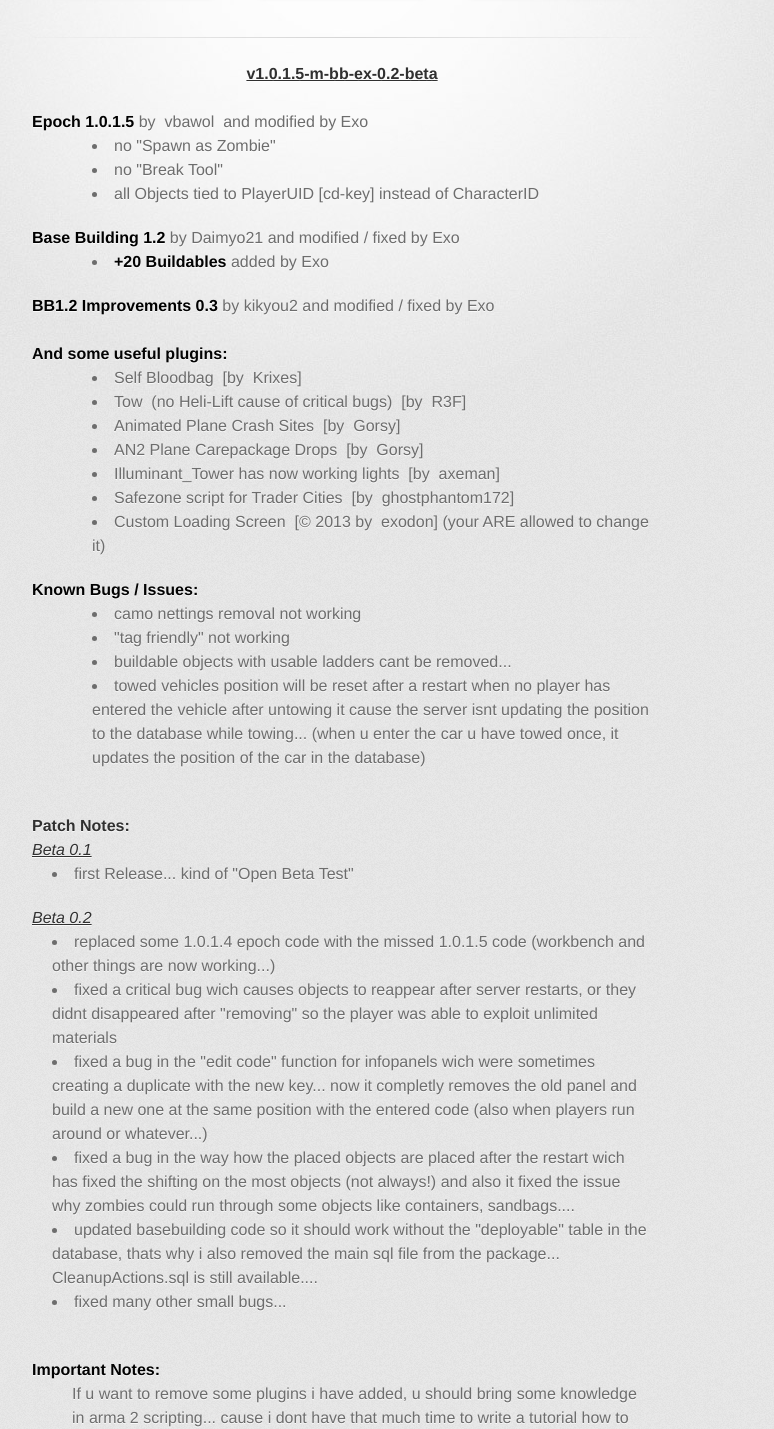
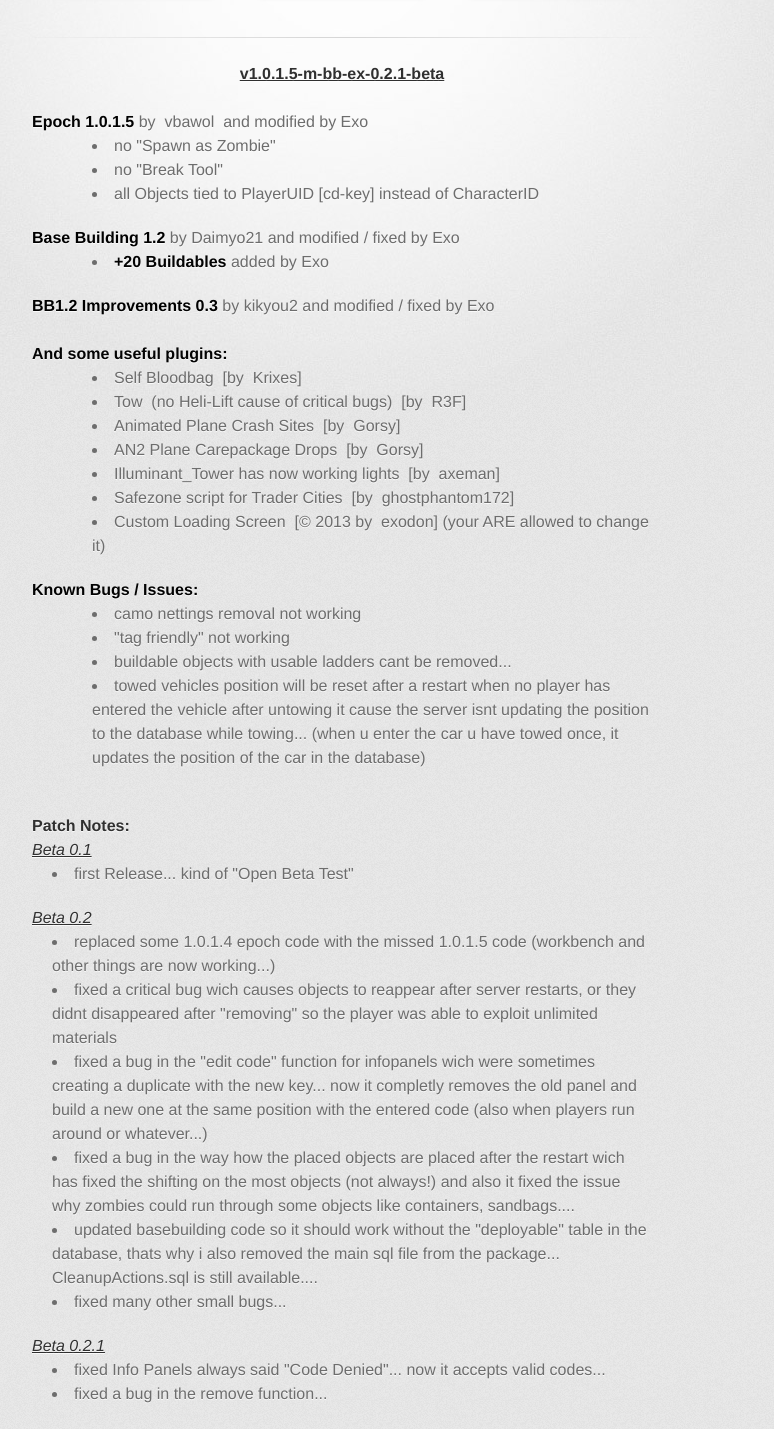
Before and after one commit to exodon87/RtR-BB-EX-ModPack, a plain HTML site: page index.html in a window 1280 px wide. Shown: the part 179-1608 px from the top of the page, without its empty margins (298-1072 px from the left). Drawn offline with Linux system fonts and the light colour scheme; a web font is replaced by a local one.

Commit message:
0.2.1 update

```diff
--- a/index.html
+++ b/index.html
@@ -21,7 +21,7 @@ plugins.</h6>
 .tar.gz</span></a> <a href="https://github.com/exodon87/RtR-BB-EX-ModPack" id="view-on-github" class="button"><span>View
 on GitHub</span></a> </section>
 <hr> <section id="main_content"> </section>
-<h4 style="text-decoration: underline; text-align: center;">v1.0.1.5-m-bb-ex-0.2-beta</h4>
+<h4 style="text-decoration: underline; text-align: center;">v1.0.1.5-m-bb-ex-0.2.1-beta</h4>
 <br>
 <span style="color: rgb(2, 2, 2); font-weight: bold;">Epoch
 1.0.1.5</span> by&nbsp; vbawol&nbsp; and modified by Exo<br>
@@ -58,7 +58,7 @@ most objects (not always!) and also it fixed the issue why zombies
 could run through some objects like containers, sandbags....</li><li>updated
 basebuilding code so it should work without the "deployable" table in
 the database, thats why i also removed the main sql file from the
-package... CleanupActions.sql is still available....</li><li>fixed many other small bugs...</li></ul><br><h4><span style="font-weight: bold; color: rgb(2, 2, 2);">Important Notes:</span><br></h4><div style="margin-left: 40px;">
+package... CleanupActions.sql is still available....</li><li>fixed many other small bugs...</li></ul><h4 style="text-decoration: underline; font-weight: normal; font-style: italic;">Beta 0.2.1</h4><ul><li>fixed Info Panels always said "Code Denied"... now it accepts valid codes...</li><li>fixed a bug in the remove function...</li></ul><br><h4><span style="font-weight: bold; color: rgb(2, 2, 2);">Important Notes:</span><br></h4><div style="margin-left: 40px;">
 If u want to remove some plugins i have added, u should bring some
 knowledge in arma 2 scripting... cause i dont have that much time to
 write a tutorial how to activate each single function /
```
